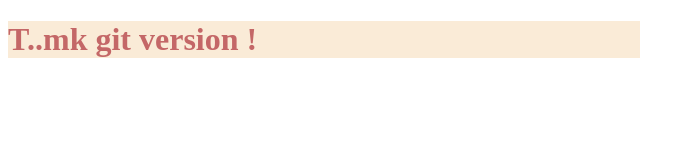
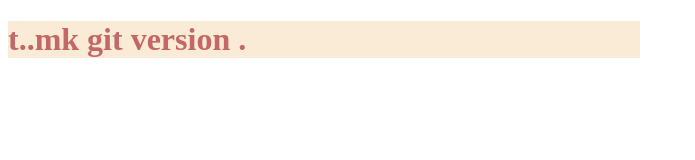
Before and after one commit to T-MK0/Web_side, a plain HTML site: page index.html in a window 1280 px wide. Shown: the whole page, without its empty margins (0-695 px from the left). Drawn offline with Linux system fonts and the light colour scheme.

Commit message:
ajout du branch

```diff
--- a/index.html
+++ b/index.html
@@ -8,6 +8,6 @@
     <title>Document</title>
 </head>
 <body>
-    <h1>T..mk git version !</h1>
+    <h1>t..mk git version .</h1>
 </body>
 </html>
```
